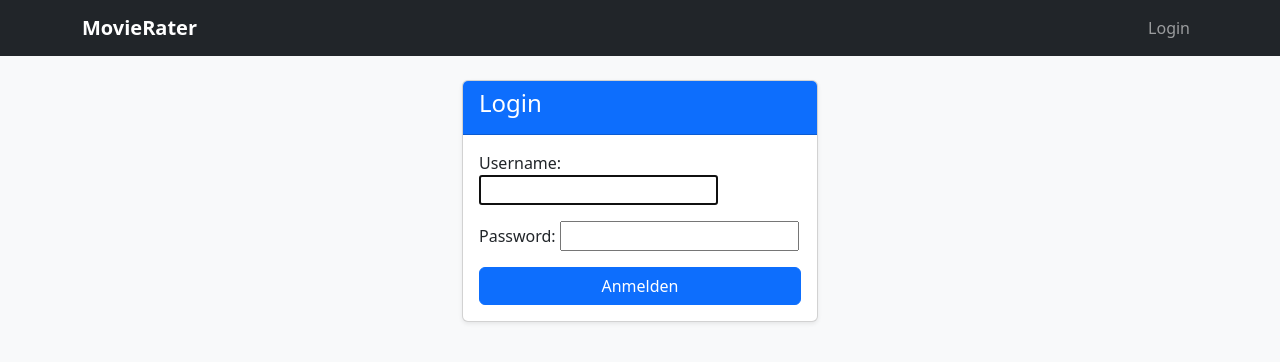
After one commit to Diego-fzl/django-movierater, a Django app: page /Login/ in a window 1280 px wide. The commit adds this page. Shown: the top 362 px of the page. Run offline with Django 5.2, Linux system fonts and the light colour scheme.

Commit message:
add User and Login, but db redundant

```diff
--- a/awesomemovierater/awesomemovierater/settings.py
+++ b/awesomemovierater/awesomemovierater/settings.py
@@ -131,3 +131,6 @@ USE_TZ = True
 # https://docs.djangoproject.com/en/6.0/howto/static-files/
 
 STATIC_URL = "static/"
+LOGIN_REDIRECT_URL = "overview"
+LOGOUT_REDIRECT_URL = "login"
+LOGIN_URL = "login"
--- a/awesomemovierater/awesomemovierater/urls.py
+++ b/awesomemovierater/awesomemovierater/urls.py
@@ -21,9 +21,13 @@ Including another URLconf
 from django.contrib import admin
 from django.urls import path
 import movieraterAPP.views
+from django.contrib.auth import views as auth_views
+
 
 urlpatterns = [
     path("admin/", admin.site.urls),
+    path("Login/", auth_views.LoginView.as_view(template_name="login.html"), name="login"),
+    path("Logout/", auth_views.LogoutView.as_view(template_name="login"), name="logout"),
     path("",movieraterAPP.views.overview, name='overview'),
     path("upload/",movieraterAPP.views.upload, name='upload'),
     path("edit/<int:movie_id>/", movieraterAPP.views.upload, name='edit_movie'),
--- a/awesomemovierater/movieraterAPP/models.py
+++ b/awesomemovierater/movieraterAPP/models.py
@@ -1,9 +1,13 @@
+from django.contrib.auth.models import User
 from django.db import models
 from django.core.validators import MinValueValidator, MaxValueValidator
 
 class Movie(models.Model):
+
+
+    user = models.ForeignKey(User, on_delete=models.CASCADE, related_name='movies',null=True, blank=True)
     title = models.CharField(max_length=255)
-    tmdb_id = models.IntegerField(unique=True, null=True, blank=True) #Für duplikate check
+    tmdb_id = models.IntegerField(null=True, blank=True) #Für duplikate check
     rating = models.IntegerField(
         validators=[MinValueValidator(1), MaxValueValidator(10)])
     release_date = models.DateField()
--- a/awesomemovierater/templates/base.html
+++ b/awesomemovierater/templates/base.html
@@ -20,12 +20,20 @@
         </button>
         <div class="collapse navbar-collapse" id="navbarNav">
             <ul class="navbar-nav ms-auto">
-                <li class="nav-item">
-                    <a class="nav-link" href="{% url 'overview' %}">Übersicht</a>
-                </li>
-                <li class="nav-item">
-                    <a class="nav-link" href="{% url 'upload' %}">Film hinzufügen</a>
-                </li>
+                {% if user.is_authenticated %}
+                <li class="nav-item"><span class="nav-link text-light">Hallo, {{ user.username }}</span></li>
+                    <li class="nav-item"><a class="nav-link" href="{% url 'overview' %}">Übersicht</a></li>
+                    <li class="nav-item"><a class="nav-link" href="{% url 'upload' %}">Film hinzufügen</a></li>
+                    <li class="nav-item">
+                        <form action="{% url 'logout' %}" method="post" class="d-inline">
+                            {% csrf_token %}
+                            <button type="submit" class="nav-link btn btn-link">Logout</button>
+                        </form>
+                    </li>
+                {% else %}
+                    <li class="nav-item"><a class="nav-link" href="{% url 'login' %}">Login</a></li>
+                {% endif %}
+                 </li>
             </ul>
         </div>
     </div>
--- /dev/null
+++ b/awesomemovierater/templates/login.html
@@ -0,0 +1,19 @@
+{% extends "base.html" %}
+{% block title %}Login - MovieRater{% endblock %}
+
+{% block content %}
+<div class="row justify-content-center">
+    <div class="col-md-4">
+        <div class="card shadow-sm">
+            <div class="card-header bg-primary text-white"><h4>Login</h4></div>
+            <div class="card-body">
+                <form method="post">
+                    {% csrf_token %}
+                    {{ form.as_p }}
+                    <button type="submit" class="btn btn-primary w-100">Anmelden</button>
+                </form>
+            </div>
+        </div>
+    </div>
+</div>
+{% endblock %}
--- a/awesomemovierater/templates/upload.html
+++ b/awesomemovierater/templates/upload.html
@@ -104,7 +104,8 @@ async function fillForm(movie) {
         if (document.getElementById('id_release_date')) document.getElementById('id_release_date').value = movie.release_date;
 
         // Genres
-        // todo: mit details liefer API genres zurück (kein mapping?)
+
+        // todo: evtl. Genres über Movie detail holen -> keine GenresID
         //  aktuell: über 'search' aber 'genre_ids' + Mapping hardcoded
         let ids = movie.genre_ids || (movie.genres ? movie.genres.map(g => g.id) : []);
         if (ids.length > 0) {
```
Also changed, not shown: awesomemovierater/movieraterAPP/views.py (+24 -4 lines).
